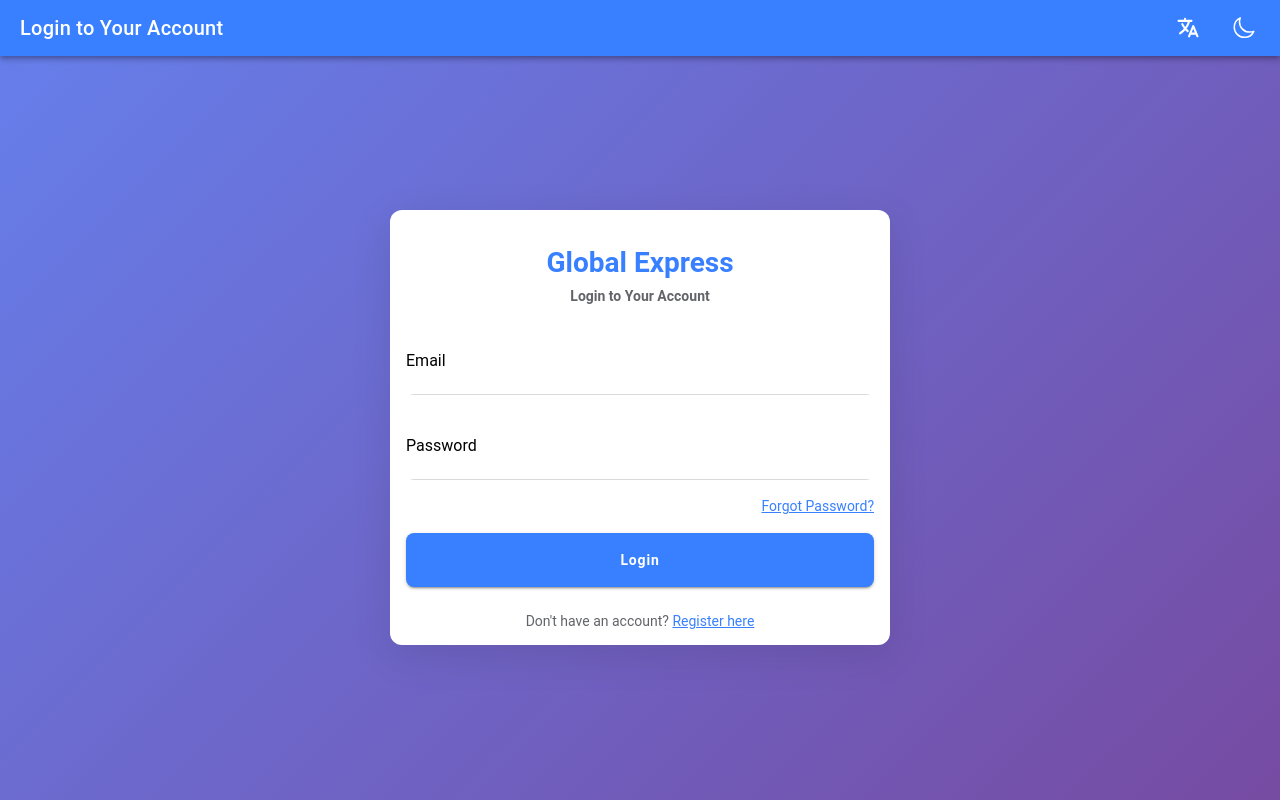
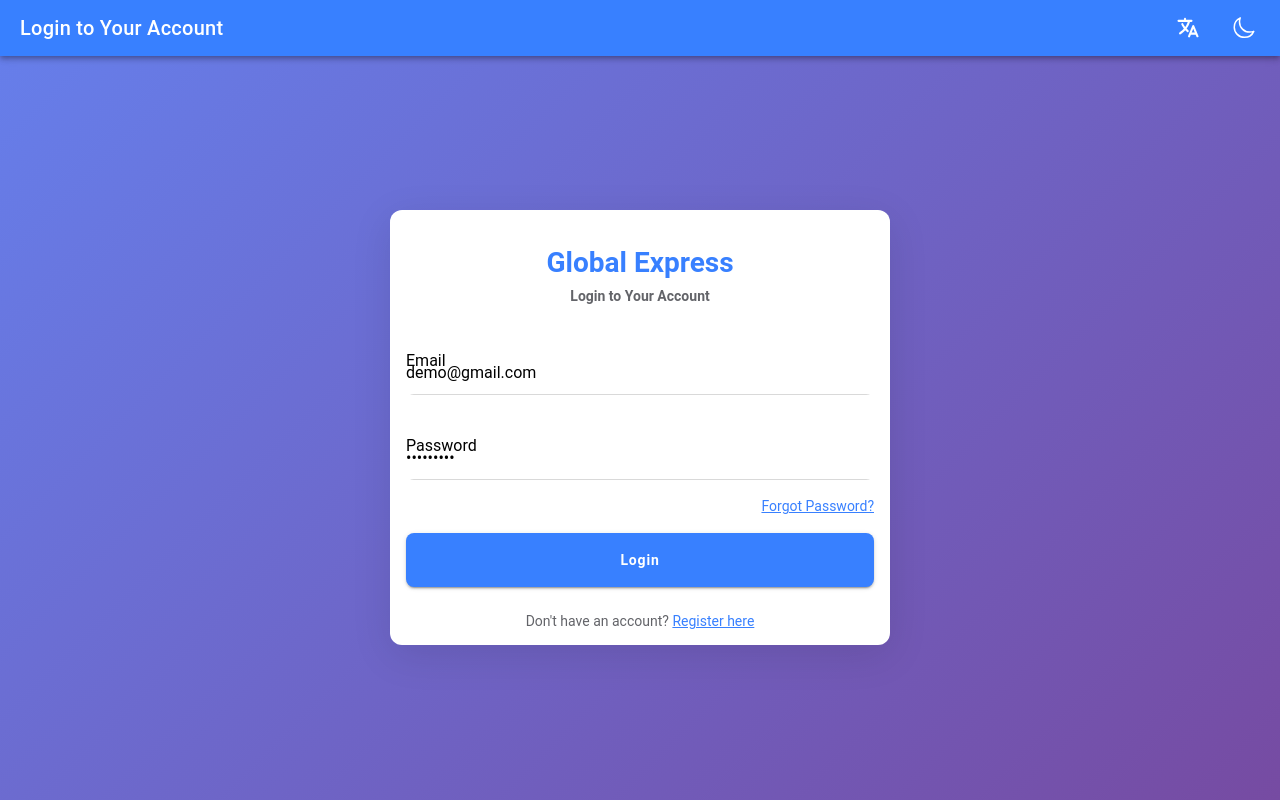
Before and after one commit to kanamania/AmbulanceRiderApp, a React (Vite) app: page /login in a window 1280 px wide. Built offline with nearby package versions, Linux system fonts and the light colour scheme; no server answers; what @capacitor-community/sqlite, @capacitor/core would draw is missing.

Commit message:
Add test creds in login form

```diff
--- a/src/pages/Login.tsx
+++ b/src/pages/Login.tsx
@@ -26,8 +26,8 @@
   const navigate = useNavigate();
   const { login } = useAuth();
 
-  const [email, setEmail] = useState('');
-  const [password, setPassword] = useState('');
+  const [email, setEmail] = useState('demo@gmail.com');
+  const [password, setPassword] = useState('Admin@123');
   const [isLoading, setIsLoading] = useState(false);
   const [showToast, setShowToast] = useState(false);
   const [toastMessage, setToastMessage] = useState('');
```
